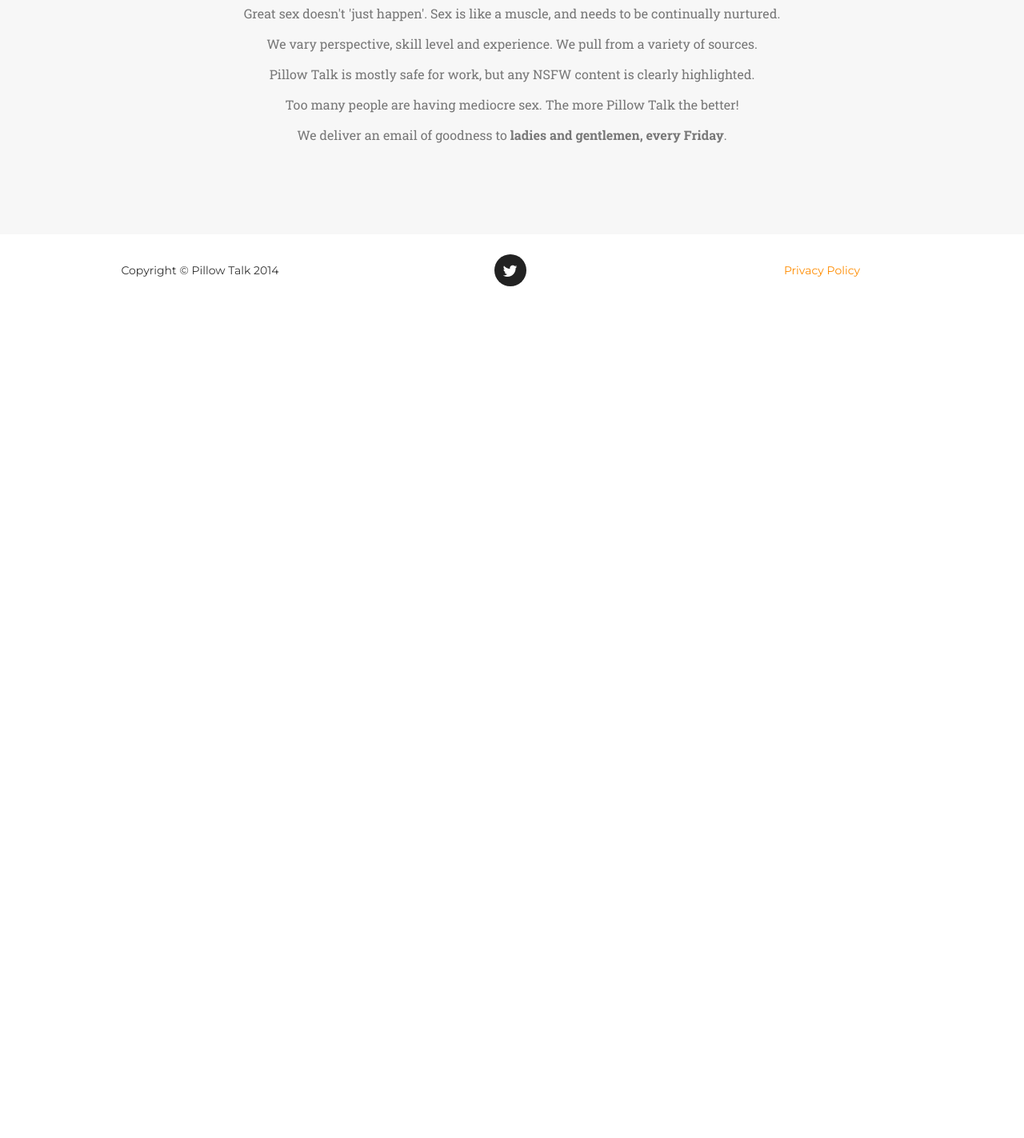
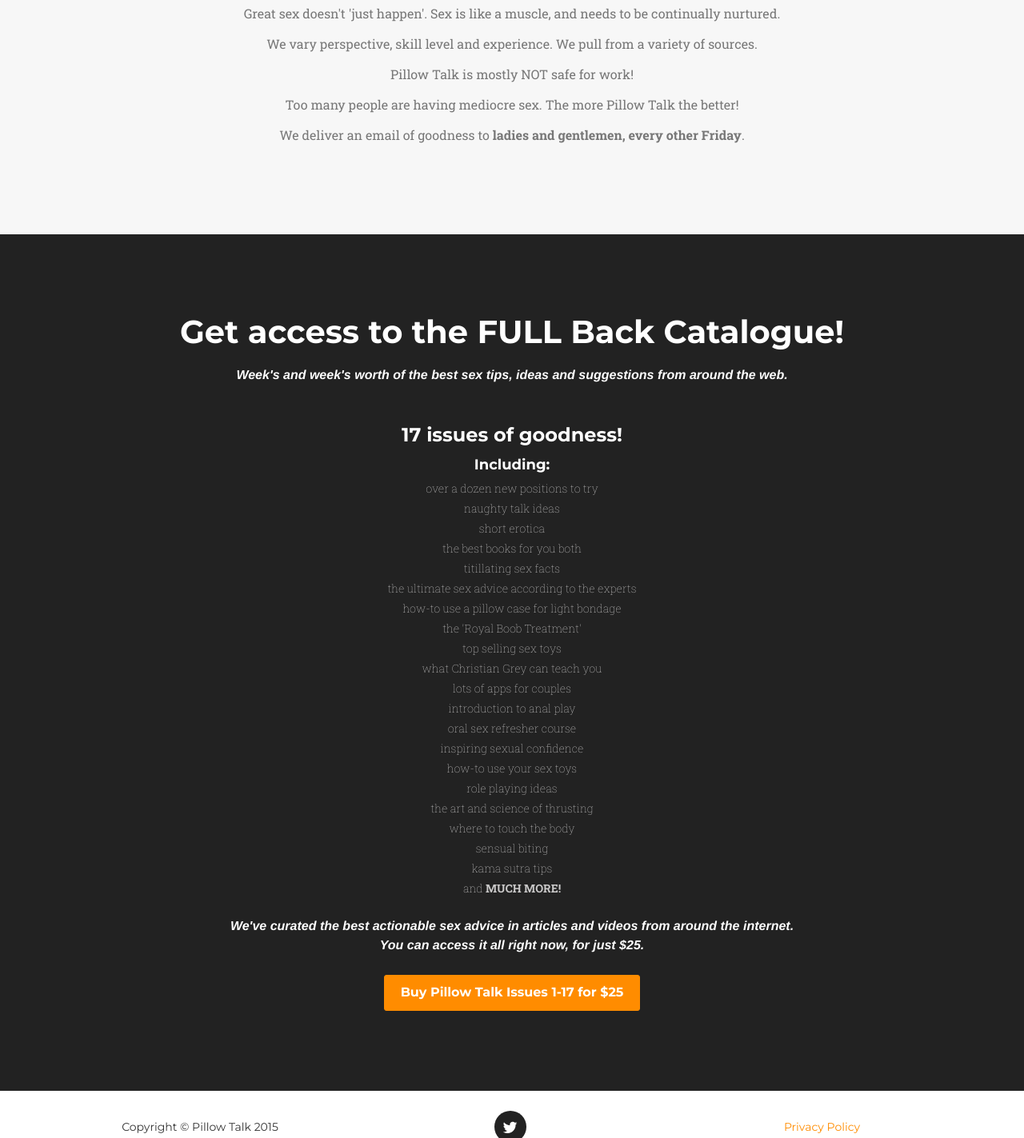
Before and after one commit to darrenjsmith/PillowTalkEmail, a plain HTML site: page index.html in a window 1280 px wide. Shown: the part 1296-2719 px from the top of the page at 80% size. Before the commit the page ends 1679 px from the top, so only its background shows below. Drawn offline with nearby package versions, Linux system fonts and the light colour scheme; a web font is replaced by a local one.

Commit message:
buy catalogue

```diff
--- a/index.html
+++ b/index.html
@@ -118,7 +118,7 @@
 				<div class="col-lg-12">
 					<div class="intro-text">
 						<div class="intro-title">Playtime Ideas for Busy Couples</div>
-						<div class="intro-heading">Every Friday we send you:</div>
+						<div class="intro-heading">Every other Friday we send you:</div>
 						<div class="row">
 							<div class="col-lg-1 col-md-1 col-sm-1"></div>
 							<div class="col-lg-5 col-md-5 col-sm-5">
@@ -140,8 +140,8 @@
 							</div>
 							<div class="col-lg-1 col-md-1 col-sm-1"></div>
 						</div>
-						<div class="intro-lead-in">The first 1000 subscribers will get lifetime access completely free!</div>
-						<div class="intro-lead-out">After this, it's just $1 a month for all these hanky panky ideas. <b>Join today! Don't miss out!</b> </div>
+						<div class="intro-lead-in">Join over 1000 subscribers and receive future issues, for free!</div>
+						<div class="intro-lead-out">Get Pillow Talk Issue #12 from our back catalogue sent to you right now!</div>
             <!-- GetResponse signup-->
             <div id="WFItem8248505" class="wf-formTpl form-group">
                 <form accept-charset="utf-8" action="https://app.getresponse.com/add_contact_webform.html?u=UeWB"
@@ -198,15 +198,57 @@
                 <div class="col-lg-8 col-lg-offset-2 text-center">
 					<p class="large text-muted">Great sex doesn't 'just happen'. Sex is like a muscle, and needs to be continually nurtured.</p>
 					<p class="large text-muted">We vary perspective, skill level and experience. We pull from a variety of sources. </p>
-					<p class="large text-muted">Pillow Talk is mostly safe for work, but any NSFW content is clearly highlighted.</p>
+					<p class="large text-muted">Pillow Talk is mostly NOT safe for work!</p>
                     <p class="large text-muted">Too many people are having mediocre sex. The more Pillow Talk the better!</p>
-                    <p class="large text-muted">We deliver an email of goodness to <b>ladies and gentlemen, every Friday</b>.</p>
+                    <p class="large text-muted">We deliver an email of goodness to <b>ladies and gentlemen, every other Friday</b>.</p>
                 </div>
             </div>
         </div>
     </section>
 
-
+    <!-- Team Section -->
+    <section id="purchase" class="bg-darkest-gray">
+        <div class="container">
+            <div class="row">
+                <div class="col-lg-12 text-center">
+                    <h2 class="section-heading">Get access to the FULL Back Catalogue!</h2>
+                    <h3 class="section-subheading text-muted">Week's and week's worth of the best sex tips, ideas and suggestions from around the web.</h3>
+                </div>
+            </div>
+            <div class="row">
+                <div class="col-lg-8 col-lg-offset-2 text-center">
+                    <h3>17 issues of goodness!</h3>
+                    <h4> Including:</h4>
+                    <ul>
+                      <li>over a dozen new positions to try</li>
+                      <li>naughty talk ideas</li>
+                      <li>short erotica</li>
+                      <li>the best books for you both</li>
+                      <li>titillating sex facts</li>
+                      <li>the ultimate sex advice according to the experts</li>
+                      <li>how-to use a pillow case for light bondage</li>
+                      <li>the 'Royal Boob Treatment'</li>
+                      <li>top selling sex toys</li>
+                      <li>what Christian Grey can teach you</li>
+                      <li>lots of apps for couples</li>
+                      <li>introduction to anal play</li>
+                      <li>oral sex refresher course</li>
+                      <li>inspiring sexual confidence</li>
+                      <li>how-to use your sex toys</li>
+                      <li>role playing ideas</li>
+                      <li>the art and science of thrusting</li>
+                      <li>where to touch the body</li>
+                      <li>sensual biting</li>
+                      <li>kama sutra tips</li>
+                      <li>and <b>MUCH MORE!</b></li>
+                    </ul>
+                    <h3 class="section-subheading">We've curated the best actionable sex advice in articles and videos from around the internet. <br />You can access it all right now, for just $25. </h3>
+                    <h3 class="section-subheading"></h3>
+                    <a href="http://gum.co/getpillowtalk" class="btn btn-xl">Buy Pillow Talk Issues 1-17 for $25</a>
+                </div>
+            </div>
+        </div>
+    </section>
 
 	<!-- Start Section
 	<section id="start" class="bg-light-gray">
@@ -227,7 +269,7 @@
         <div class="container">
             <div class="row">
                 <div class="col-md-4">
-                    <span class="copyright">Copyright &copy; Pillow Talk 2014</span>
+                    <span class="copyright">Copyright &copy; Pillow Talk 2015</span>
                 </div>
                 <div class="col-md-4">
                     <ul class="list-inline social-buttons">
--- a/less/agency.less
+++ b/less/agency.less
@@ -432,6 +432,39 @@ aside.clients {
 	}
 }
 
+
+// Purchase Section
+
+#purchase {
+  h2 {
+    color: white;
+  }
+  h3 {
+    color: white;
+    font-weight: 600;
+    line-height: 1.5em;
+  }
+  h4 {
+    color: white;
+  }
+  ul {
+    color: #cccbcb;
+    font-weight: 100;
+    list-style-type: none;
+    -webkit-margin-before: 0em;
+    -webkit-padding-start: 0px;
+  }
+  li {
+    padding-bottom: 5px;
+  }
+  .section-subheading {
+    margin-bottom: 25px;
+  }
+}
+
+
+
+
 // Contact Section
 
 /* section#contact {
```
Also changed, not shown: css/agency.css.
